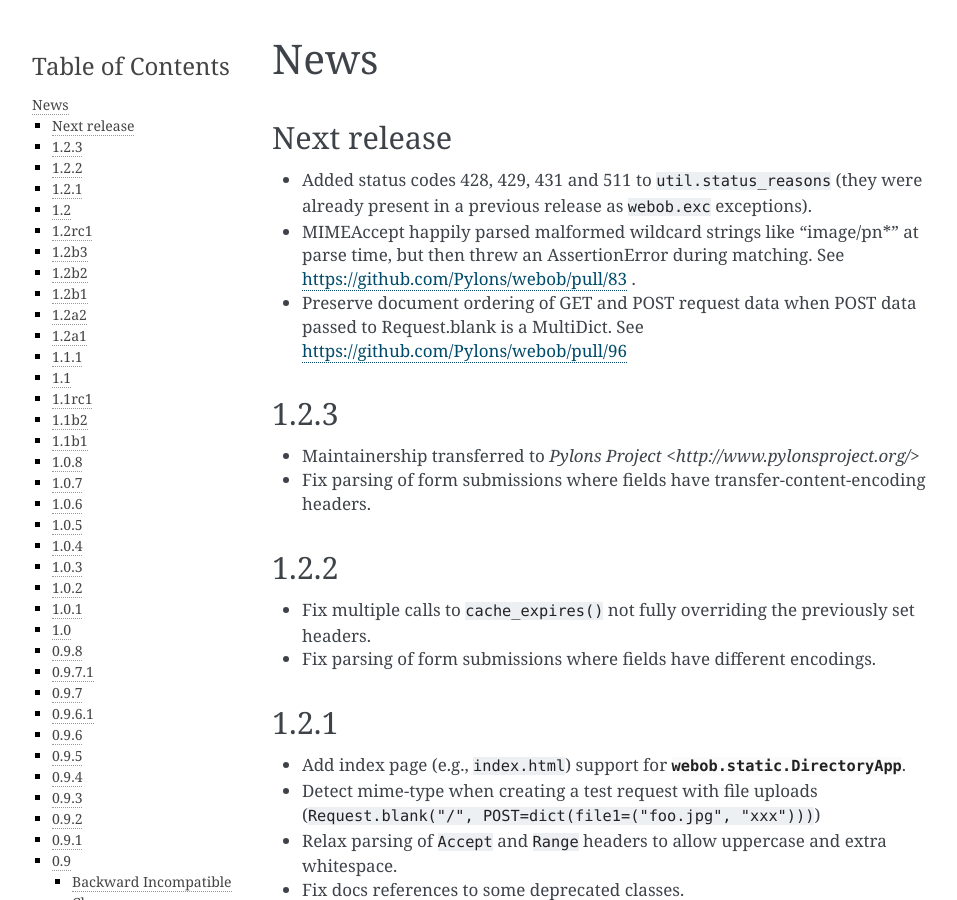
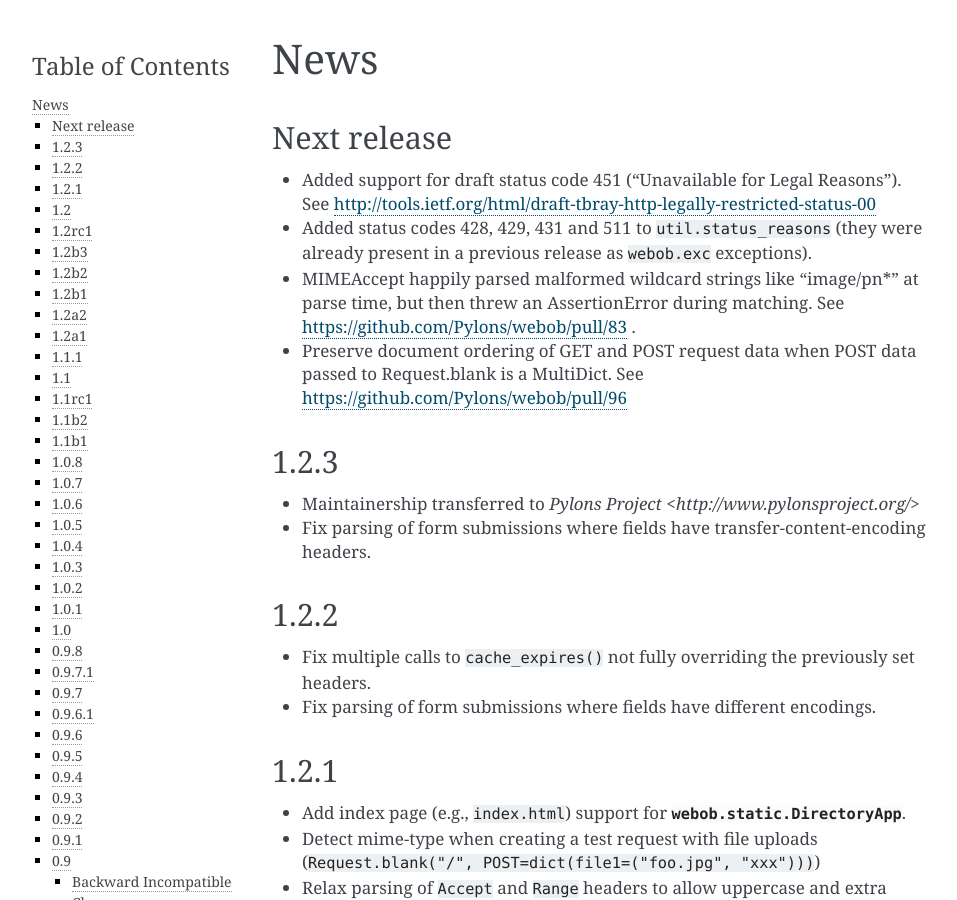
Before and after one commit to Pylons/webob, a Sphinx documentation site: the page built from docs/news.txt, in a window 1280 px wide and 900 px high. Shown: the whole window, without its empty margins (148-1105 px from the left). Built offline with Sphinx 7.4.7, drawn with Linux system fonts in a browser that asks for light colours.

Commit message:
Changelog for pull #58.

```diff
--- a/docs/news.txt
+++ b/docs/news.txt
@@ -3,6 +3,9 @@ News
 
 Next release
 ------------
+
+- Added support for draft status code 451 ("Unavailable for Legal Reasons").
+  See http://tools.ietf.org/html/draft-tbray-http-legally-restricted-status-00
 
 - Added status codes 428, 429, 431 and 511 to ``util.status_reasons`` (they
   were already present in a previous release as ``webob.exc`` exceptions).
```
